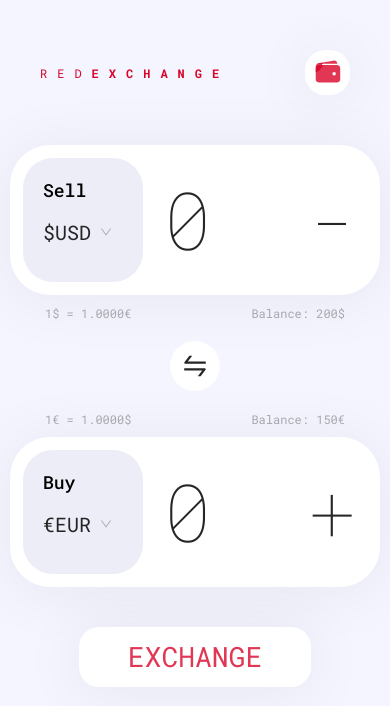
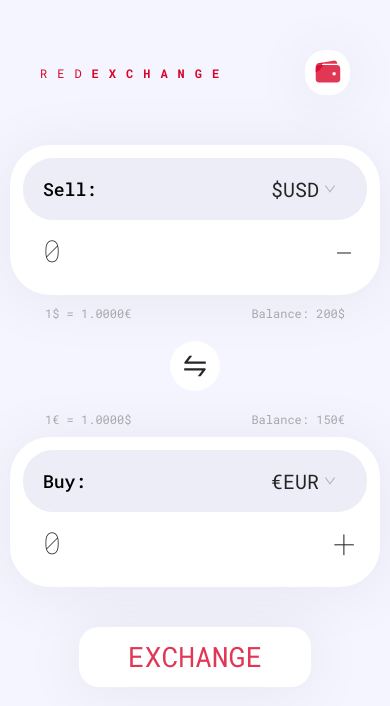
Before and after one commit to arminayat/red-exchange, a React (Create React App) app: page / in a window 390 px wide. Shown: the top 706 px of the page. Built offline with nearby package versions, Linux system fonts and the light colour scheme; no server answers.

Commit message:
feat(HomePage/CurrencyCard): add breakpoints and mobile version UI

```diff
--- a/src/Components/Pages/Homepage/CurrencyCard/index.tsx
+++ b/src/Components/Pages/Homepage/CurrencyCard/index.tsx
@@ -1,5 +1,6 @@
 import { Col, Input, Row } from "antd";
 import styled from "styled-components";
+import BREAKPOINTS from "../../../../Constants/breakpoints";
 import { CurrenciesTypes } from "../../../../Models";
 import Select from "../../../Select";
 import { H6 } from "../../../Typography";
@@ -29,12 +30,18 @@ const CardBox = styled(Row)<{ error: boolean }>`
     }
   }
 `;
+
 const CurrencyContainer = styled(Row)`
   height: 100%;
   width: 35%;
   padding: 2rem;
   background: #ecedf6;
   border-radius: 30px;
+  @media ${BREAKPOINTS.mdDown} {
+    width: 100%;
+    height: 50%;
+    padding: 1rem 2rem;
+  }
 `;
 const CurrencyInput = styled(Input)`
   width: 65%;
@@ -58,6 +65,15 @@ const CurrencyInput = styled(Input)`
   input[type="number"] {
     -moz-appearance: textfield;
   }
+
+  @media ${BREAKPOINTS.mdDown} {
+    font-size: 4rem;
+    height: 50%;
+    width: 100%;
+    .ant-input {
+      font-size: 3rem;
+    }
+  }
 `;
 
 type CurrencyCardProp = {
@@ -79,11 +95,11 @@ const CurrencyCard = ({
 }: CurrencyCardProp) => {
   return (
     <CardBox justify="space-between" error={error}>
-      <CurrencyContainer>
-        <Col span={24}>
-          <H6>{type === "sell" ? "Sell" : "Buy"}</H6>
+      <CurrencyContainer align="middle" justify="space-between">
+        <Col md={24} xs={undefined}>
+          <H6>{type === "sell" ? "Sell:" : "Buy:"}</H6>
         </Col>
-        <Col span={24}>
+        <Col md={24} xs={undefined}>
           <Select
             value={currency}
             onSelect={(selectedCurr) =>
```
